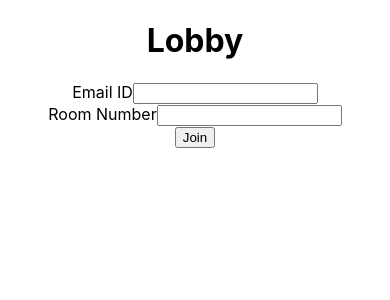
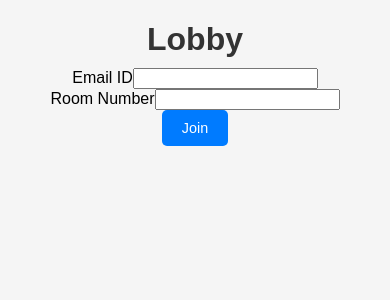
Before and after one commit to lakshmanmulchandani/vpaas_frontend, a React (Create React App) app: page / in a window 390 px wide. Shown: the top 300 px of the page. Built offline with nearby package versions, Linux system fonts and the light colour scheme; no server answers.

Commit message:
improved basic ui looks

```diff
--- /dev/null
+++ b/src/screens/Room.css
@@ -0,0 +1,77 @@
+body {
+    font-family: Arial, sans-serif;
+    margin: 0;
+    padding: 0;
+    box-sizing: border-box;
+    background-color: #f5f5f5;
+  }
+
+  .container {
+    max-width: 1200px;
+    margin: 0 auto;
+    padding: 20px;
+    text-align: center;
+  }
+
+  h1, h4 {
+    color: #333;
+  }
+
+  h1 {
+    font-size: 2.5rem;
+    margin-bottom: 10px;
+  }
+
+  h4 {
+    font-size: 1.2rem;
+    margin-bottom: 20px;
+  }
+
+  button {
+    padding: 10px 20px;
+    font-size: 1rem;
+    color: #fff;
+    background-color: #007BFF;
+    border: none;
+    border-radius: 5px;
+    cursor: pointer;
+    transition: background-color 0.3s ease;
+  }
+
+  button:hover {
+    background-color: #0056b3;
+  }
+
+  .stream-container {
+    display: flex;
+    flex-direction: column;
+    align-items: center;
+    gap: 20px;
+    margin-top: 20px;
+  }
+
+  .video-wrapper {
+    width: 100%;
+    max-width: 800px;
+    border: 2px solid #ddd;
+    border-radius: 10px;
+    overflow: hidden;
+    box-shadow: 0 2px 4px rgba(0, 0, 0, 0.1);
+  }
+
+  .react-player {
+    width: 100% !important;
+    height: auto !important;
+  }
+
+  @media (max-width: 768px) {
+    h1 {
+      font-size: 2rem;
+    }
+    h4 {
+      font-size: 1rem;
+    }
+    button {
+      font-size: 0.9rem;
+    }
+  }
--- a/src/screens/Room.jsx
+++ b/src/screens/Room.jsx
@@ -1,8 +1,8 @@
 import React, { useEffect, useState, useCallback } from "react";
-import ReactPlayer from "react-player";
 import peer from "../service/peer";
 import { useSocket } from "../context/SocketProvider";
-import { mjpegToMediaStream } from "../mjpegToMediaStream"; // Import MJPEG conversion function
+import { mjpegToMediaStream } from "../mjpegToMediaStream";
+import "./Room.css";
 
 const Room = () => {
   const socket = useSocket();
@@ -17,37 +17,35 @@ const Room = () => {
   }, []);
 
   // Get MJPEG media stream
-  const getMJPEGStream = useCallback(async () => {
+  const getMjpegStream = useCallback(async () => {
     try {
-      const stream = await mjpegToMediaStream("http://localhost:5000"); // MJPEG stream URL
+      const stream = await mjpegToMediaStream("http://localhost:5000");
       setMyStream(stream);
       return stream;
     } catch (error) {
-      console.error("Error accessing MJPEG stream:", error);
+      console.error("Error getting MJPEG stream:", error);
     }
   }, []);
 
   // Call user
   const handleCallUser = useCallback(async () => {
     if (!remoteSocketId) return;
-
-    const stream = await getMJPEGStream();
+    const stream = await getMjpegStream();
     peer.addStream(stream);
 
     const offer = await peer.getOffer();
-    socket.emit("user:call", { to: remoteSocketId, offer }); // ✅ Socket is managed in RoomPage.js
-  }, [remoteSocketId, socket, getMJPEGStream]);
+    socket.emit("user:call", { to: remoteSocketId, offer });
+  }, [remoteSocketId, socket, getMjpegStream]);
 
   // Incoming call
   const handleIncomingCall = useCallback(async ({ from, offer }) => {
     setRemoteSocketId(from);
-
-    const stream = await getMJPEGStream();
+    const stream = await getMjpegStream();
     peer.addStream(stream);
 
     const answer = await peer.getAnswer(offer);
     socket.emit("call:accepted", { to: from, ans: answer });
-  }, [socket, getMJPEGStream]);
+  }, [socket]);
 
   // Handle call accepted
   const handleCallAccepted = useCallback(({ from, ans }) => {
@@ -82,22 +80,24 @@ const Room = () => {
   }, [socket, handleUserJoined, handleIncomingCall, handleCallAccepted, handleICECandidate]);
 
   return (
-    <div>
-      <h1>Room Page</h1>
-      <h4>{remoteSocketId ? "Connected" : "No one in room"}</h4>
-      {remoteSocketId && <button onClick={handleCallUser}>Call</button>}
-      {myStream && (
-        <>
-          <h1>My Stream</h1>
-          <ReactPlayer playing muted height="500px" width="1000px" url={myStream} />
-        </>
-      )}
-      {remoteStream && (
-        <>
-          <h1>Remote Stream</h1>
-          <ReactPlayer playing height="500px" width="1000px" url={remoteStream} />
-        </>
-      )}
+    <div className="room-container">
+      <h1 className="room-title">Incubator Video Conference</h1>
+      <h4 className="room-status">{remoteSocketId ? "Connected" : "No one in room"}</h4>
+      {remoteSocketId && <button className="room-button" onClick={handleCallUser}>Call</button>}
+      <div className="video-section">
+        {myStream && (
+          <div className="video-container">
+            <h2>My Stream</h2>
+            <video autoPlay muted playsInline ref={(video) => video && (video.srcObject = myStream)}></video>
+          </div>
+        )}
+        {remoteStream && (
+          <div className="video-container">
+            <h2>Remote Stream</h2>
+            <video autoPlay playsInline ref={(video) => video && (video.srcObject = remoteStream)}></video>
+          </div>
+        )}
+      </div>
     </div>
   );
 };
```
